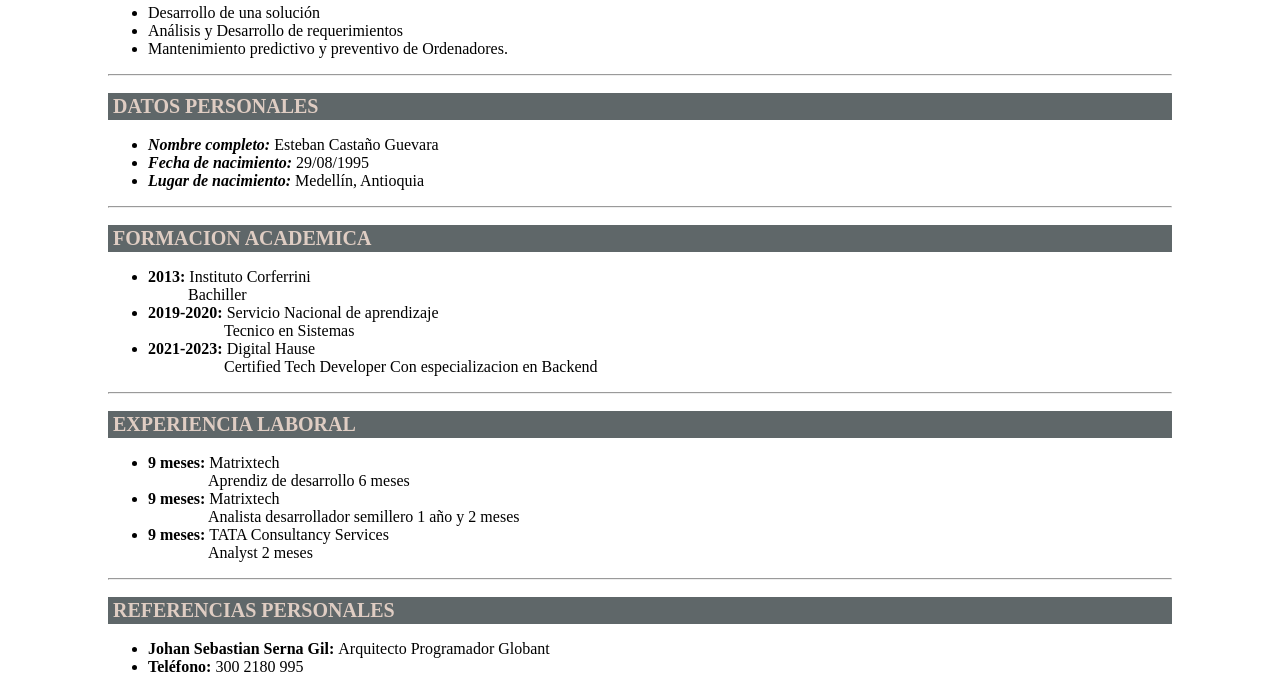
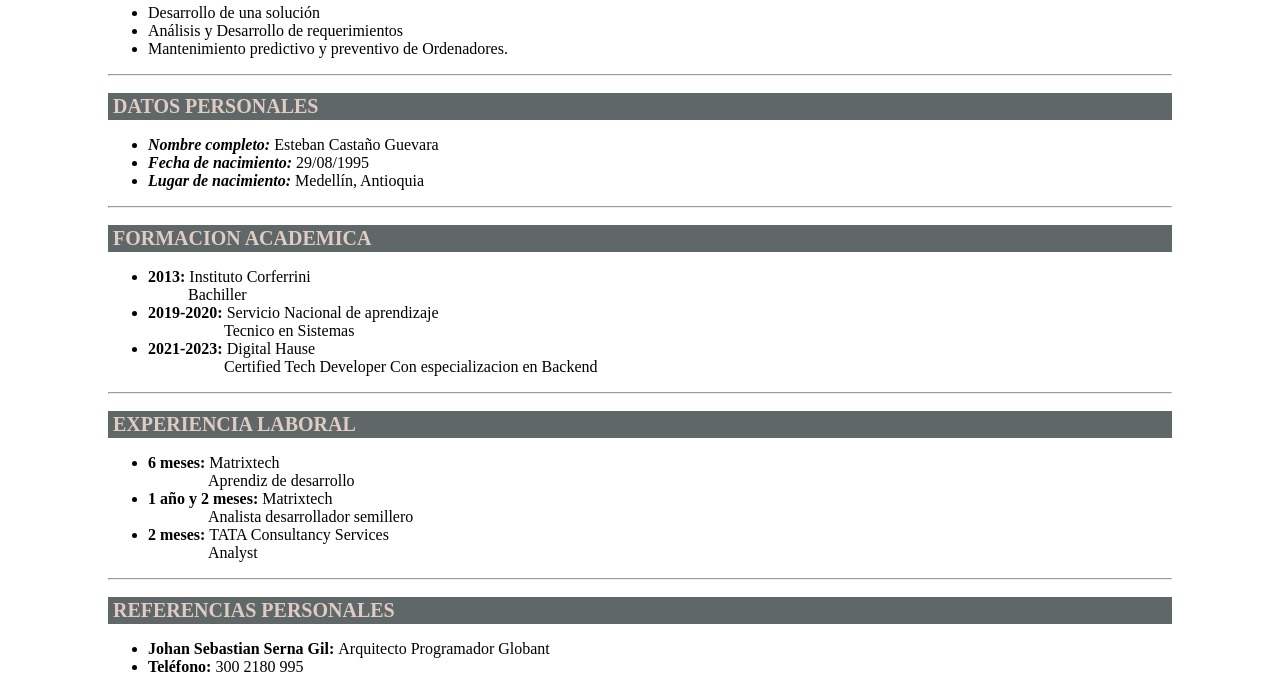
Before and after one commit to Esteban-dev-byte/CV, a plain HTML site: page index.html in a window 1280 px wide. Shown: the part 461-1141 px from the top of the page. Drawn offline with Linux system fonts and the light colour scheme.

Commit message:
update CV2

```diff
--- a/index.html
+++ b/index.html
@@ -56,9 +56,9 @@
         <div>
             <h2>EXPERIENCIA LABORAL</h2>
             <ul>
-                <li><span class="noitalic">9 meses: </span>Matrixtech <br> &nbsp;&nbsp;&nbsp;&nbsp;&nbsp;&nbsp;&nbsp;&nbsp;&nbsp;&nbsp;&nbsp;&nbsp;&nbsp;&nbsp;&nbsp;Aprendiz de desarrollo 6 meses</li>
-                <li><span class="noitalic">9 meses: </span>Matrixtech <br> &nbsp;&nbsp;&nbsp;&nbsp;&nbsp;&nbsp;&nbsp;&nbsp;&nbsp;&nbsp;&nbsp;&nbsp;&nbsp;&nbsp;&nbsp;Analista desarrollador semillero 1 año y 2 meses</li>
-                <li><span class="noitalic">9 meses: </span>TATA Consultancy Services <br> &nbsp;&nbsp;&nbsp;&nbsp;&nbsp;&nbsp;&nbsp;&nbsp;&nbsp;&nbsp;&nbsp;&nbsp;&nbsp;&nbsp;&nbsp;Analyst 2 meses</li>
+                <li><span class="noitalic">6 meses: </span>Matrixtech <br> &nbsp;&nbsp;&nbsp;&nbsp;&nbsp;&nbsp;&nbsp;&nbsp;&nbsp;&nbsp;&nbsp;&nbsp;&nbsp;&nbsp;&nbsp;Aprendiz de desarrollo</li>
+                <li><span class="noitalic">1 año y 2 meses: </span>Matrixtech <br> &nbsp;&nbsp;&nbsp;&nbsp;&nbsp;&nbsp;&nbsp;&nbsp;&nbsp;&nbsp;&nbsp;&nbsp;&nbsp;&nbsp;&nbsp;Analista desarrollador semillero</li>
+                <li><span class="noitalic">2 meses: </span>TATA Consultancy Services <br> &nbsp;&nbsp;&nbsp;&nbsp;&nbsp;&nbsp;&nbsp;&nbsp;&nbsp;&nbsp;&nbsp;&nbsp;&nbsp;&nbsp;&nbsp;Analyst</li>
             </ul>
             <hr>
         </div>
```
